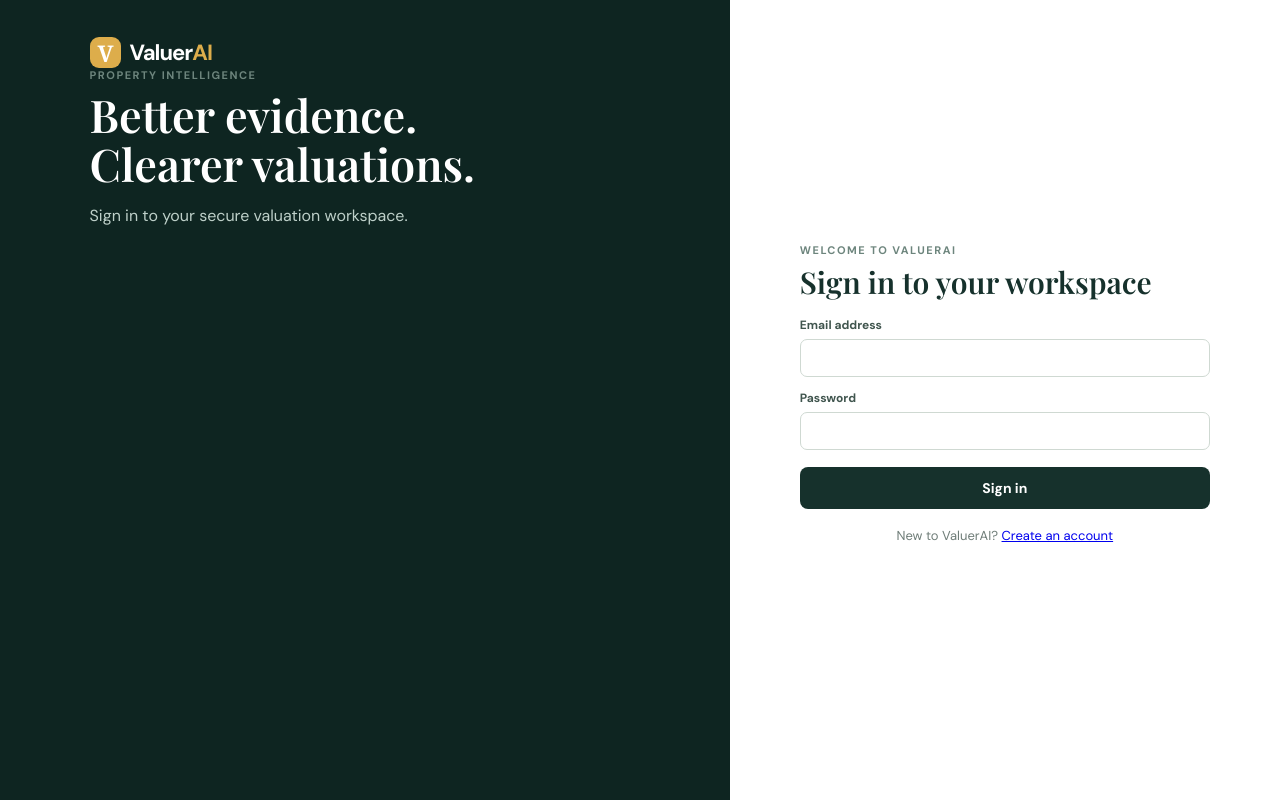
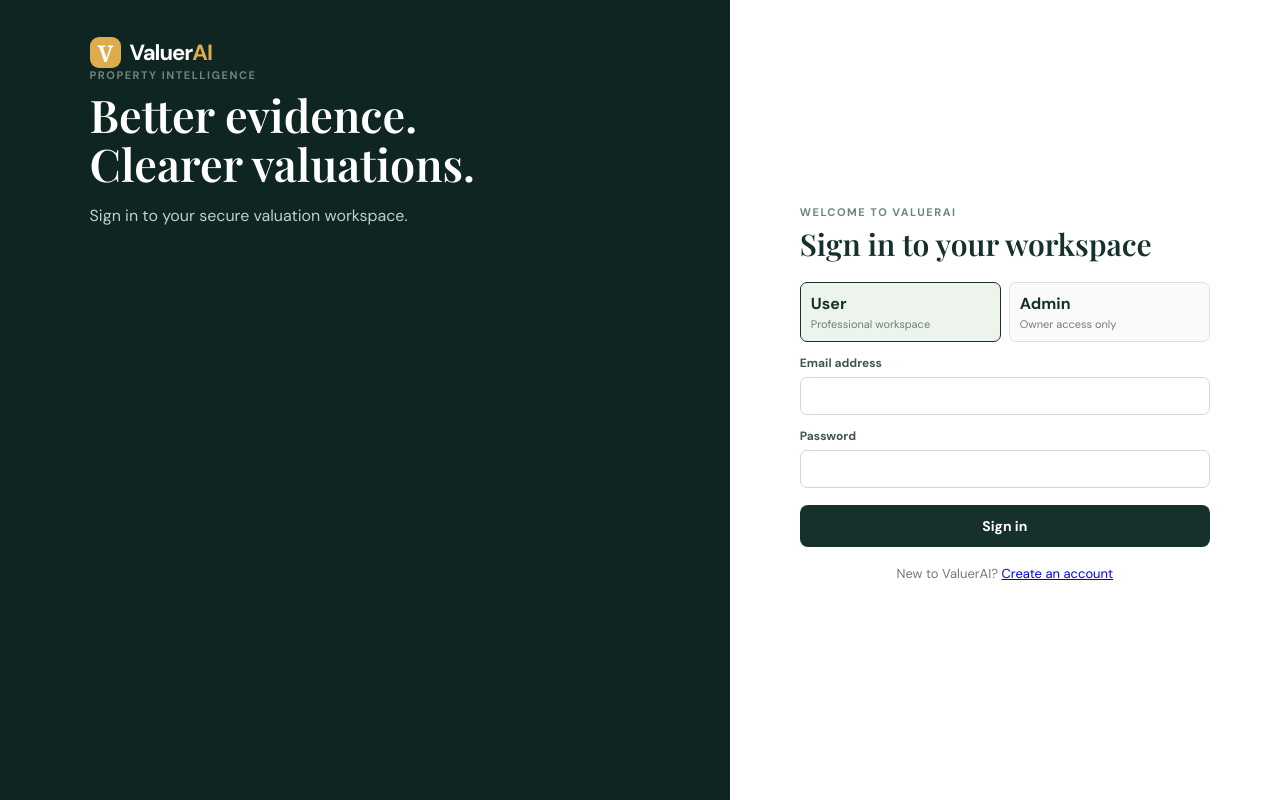
Before and after one commit to subhendughosh91/valuerai, a Next.js app: page / in a window 1280 px wide. Built offline with nearby package versions, Linux system fonts and the light colour scheme; no server answers.

Commit message:
Improve authentication, sessions, and workspace experience

```diff
--- a/components/production-app.tsx
+++ b/components/production-app.tsx
@@ -16,11 +16,12 @@ export function ProductionApp() {
   const [profile, setProfile] = useState<Profile | null>(null);
   const [email, setEmail] = useState("");
   const [password, setPassword] = useState("");
+  const [loginRole, setLoginRole] = useState<Profile["role"]>("USER");
   const [message, setMessage] = useState("");
   const [loading, setLoading] = useState(true);
   const supabase = createSupabaseBrowserClient();
 
-  async function load() {
+  async function load(): Promise<Profile | null> {
     const {
       data: { user },
       error,
@@ -29,7 +30,7 @@ export function ProductionApp() {
     if (error || !user) {
       setProfile(null);
       setLoading(false);
-      return;
+      return null;
     }
 
     const { data } = await supabase
@@ -38,8 +39,10 @@ export function ProductionApp() {
       .eq("id", user.id)
       .single();
 
-    setProfile(data as Profile | null);
+    const loadedProfile = data as Profile | null;
+    setProfile(loadedProfile);
     setLoading(false);
+    return loadedProfile;
   }
 
   useEffect(() => {
@@ -66,7 +69,14 @@ export function ProductionApp() {
       setMessage(error.message);
       return;
     }
-    await load();
+    const signedInProfile = await load();
+    if (!signedInProfile || signedInProfile.role !== loginRole) {
+      await supabase.auth.signOut();
+      setProfile(null);
+      setMessage(loginRole === "ADMIN"
+        ? "This account is not authorised for Admin access. Select User to sign in."
+        : "This is an Admin account. Select Admin to sign in.");
+    }
   }
 
   if (loading) {
@@ -94,6 +104,14 @@ export function ProductionApp() {
         <form className="auth-card" onSubmit={signIn} method="post">
           <p className="eyebrow">WELCOME TO VALUERAI</p>
           <h2>Sign in to your workspace</h2>
+          <div className="role-picker" aria-label="Choose account type">
+            <button type="button" className={loginRole === "USER" ? "selected" : ""} onClick={() => setLoginRole("USER")}>
+              User<span>Professional workspace</span>
+            </button>
+            <button type="button" className={loginRole === "ADMIN" ? "selected" : ""} onClick={() => setLoginRole("ADMIN")}>
+              Admin<span>Owner access only</span>
+            </button>
+          </div>
           <label className="label">Email address<input name="email" type="email" autoComplete="username" required value={email} onChange={(event) => setEmail(event.target.value)} /></label>
           <label className="label">Password<input name="password" type="password" autoComplete="current-password" required value={password} onChange={(event) => setPassword(event.target.value)} /></label>
           {message && <p className="notice">{message}</p>}
```
